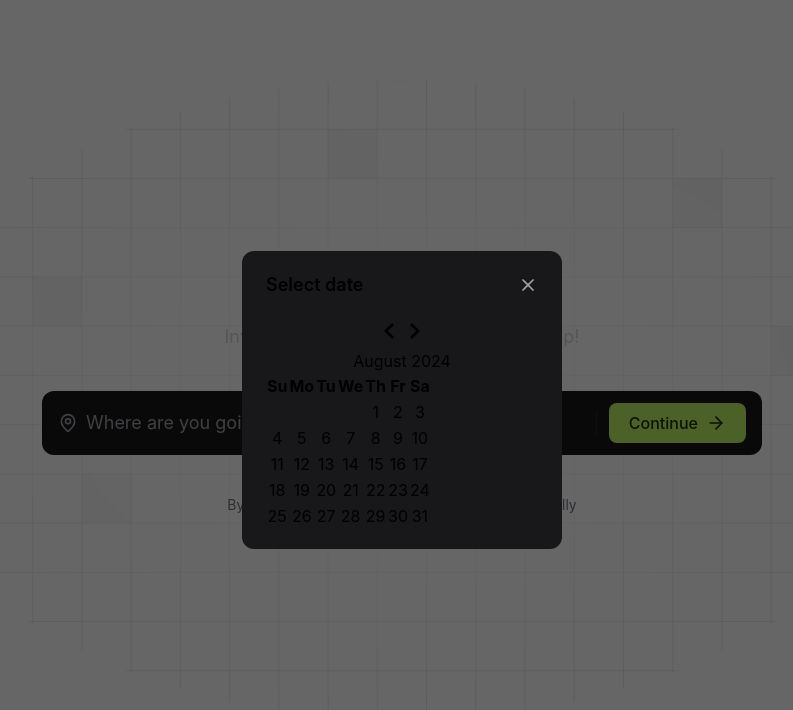
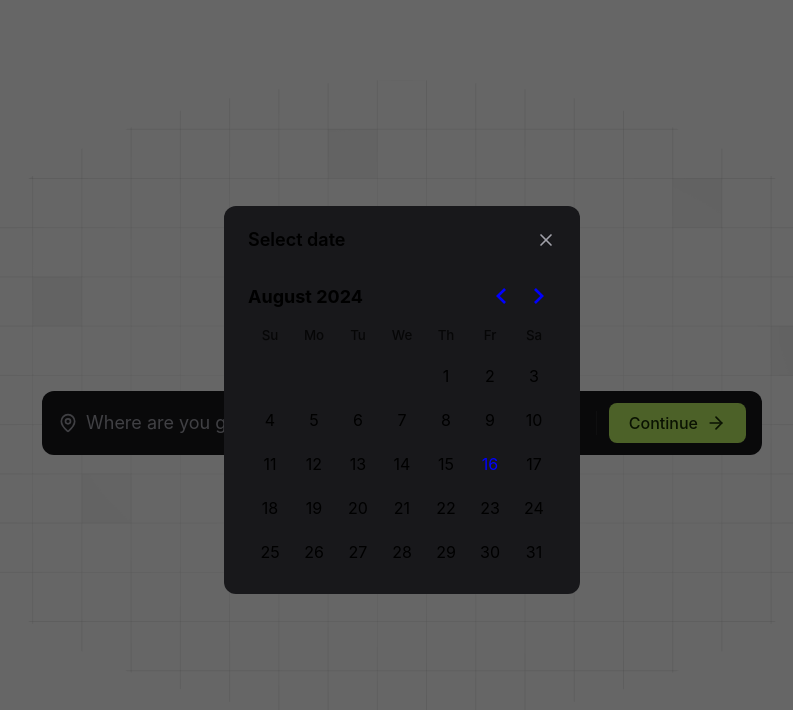
Before and after one commit to luizcorreajr/nlw-journey, a React app in the folder frontend/: page / in a window 1280 px wide. Both pictures are taken after a click on the button "When?". Shown: the top 710 px of the page, without its empty margins (238-1031 px from the left). Built offline with nearby package versions, Linux system fonts and the light colour scheme; the HTML template or start-up script is replaced by a standard one.

Commit message:
day picker update

```diff
--- a/frontend/src/pages/create-trip/steps/destination-and-date-step.tsx
+++ b/frontend/src/pages/create-trip/steps/destination-and-date-step.tsx
@@ -1,7 +1,8 @@
 import { useState } from "react"
-import { DayPicker } from "react-day-picker"
+import { DayPicker, DateRange } from "react-day-picker"
 import { MapPin, Calendar, Settings2, ArrowRight, X } from "lucide-react"
 import { Button } from "../../../components/button"
+import "react-day-picker/dist/style.css"
 
 interface DestinationAndDateStepProps {
   isGuestsInputOpen: boolean
@@ -15,6 +16,7 @@
   openGuestsInput,
 }: DestinationAndDateStepProps) {
   const [isDatePickerOpen, setIsDatePickerOpen] = useState(false)
+  const [eventStartAndEndDates, setEventStartAndEndDates] = useState<DateRange | undefined>()
 
   function openDatePicker() {
     return setIsDatePickerOpen(true)
@@ -44,7 +46,7 @@
 
       {isDatePickerOpen && (
         <div className="fixed inset-0 bg-black/60 flex items-center justify-center">
-          <div className="w-[320px] rounded-xl py-5 px-6 shadow-shape bg-zinc-900 space-y-5">
+          <div className="rounded-xl py-5 px-6 shadow-shape bg-zinc-900 space-y-5">
             <div className="space-y-2">
               <div className="flex items-center justify-between">
                 <h2 className="text-lg font-semibold">Select date</h2>
@@ -53,7 +55,7 @@
                 </button>
               </div>
             </div>
-            <DayPicker mode="range" />
+            <DayPicker mode="range" selected={eventStartAndEndDates} onSelect={setEventStartAndEndDates} />
           </div>
         </div>
       )}
```
